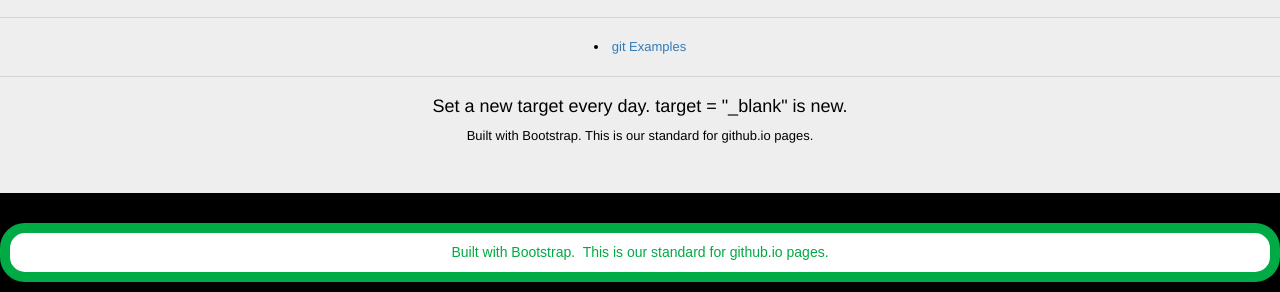
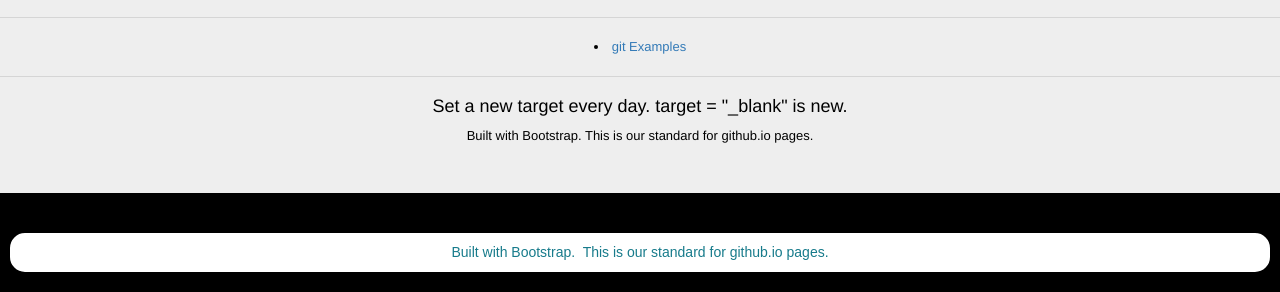
Before and after one commit to NathanRCross/NathanRCross.github.io, a plain HTML site: page index.html in a window 1280 px wide. Shown: the part 669-961 px from the top of the page. Drawn offline with nearby package versions, Linux system fonts and the light colour scheme.

Commit message:
Update custom.css

```diff
--- a/dist/css/custom.css
+++ b/dist/css/custom.css
@@ -21,8 +21,8 @@ background:#000000;
 pre {
 font-size:14px;
 	background-color:#ffffff;
-	border-color:#00aa44;
-	color: #00aa44;
+	border-color:#000000;
+	color: #177B8B;
 	border-style: solid;
     border-width: 10px;
     border-radius: 25px;
```
